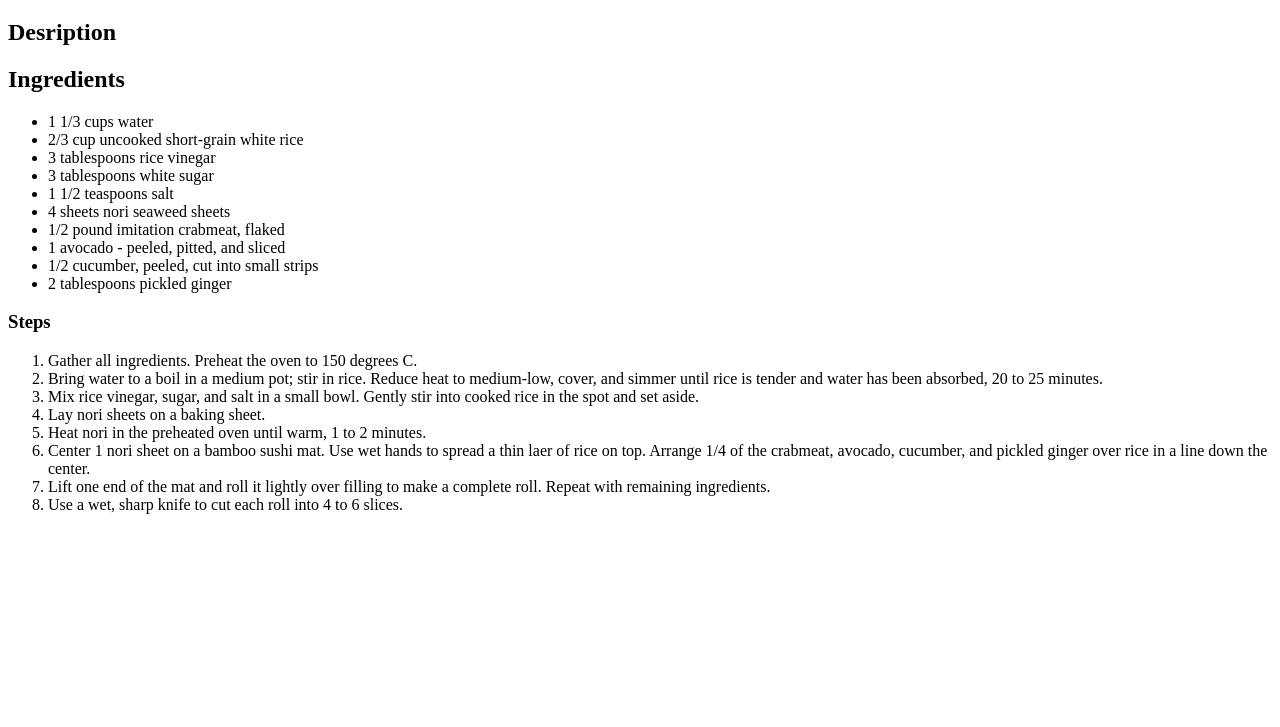
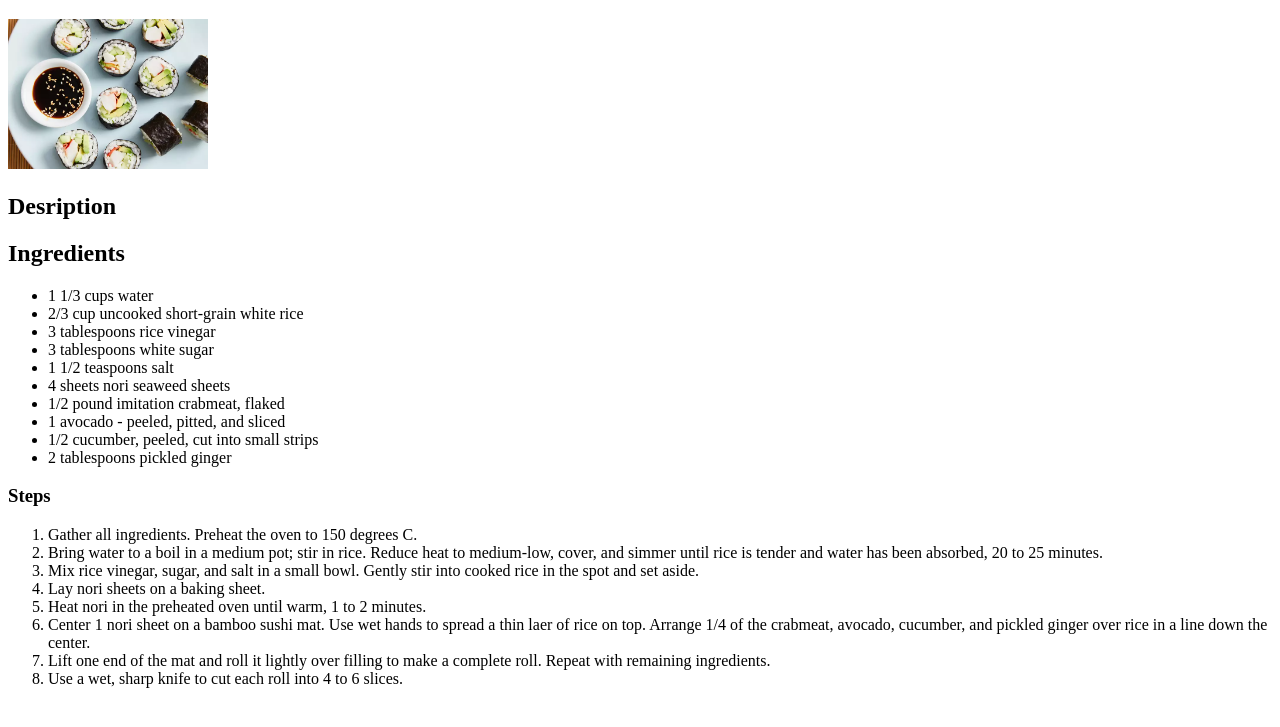
Before and after one commit to avraneel/odin-recipies, a plain HTML site: page recipes/homemade-sushi.html in a window 1280 px wide. Shown: the part 61-788 px from the top of the page. Drawn offline with Linux system fonts and the light colour scheme.

Commit message:
Add image to Homemade Sushi

```diff
--- a/recipes/homemade-sushi.html
+++ b/recipes/homemade-sushi.html
@@ -6,6 +6,7 @@
     </head>
     <body>
         <h1>Homemade Sushi</h1>
+        <img src="../img/homemade-sushi.jpg" alt="Picture of Homemade Sushi" width="200">
         <h2>Desription</h2>
         <h2>Ingredients</h2>
         <ul>
```
Also changed, not shown: img/homemade-sushi.jpg (added).
